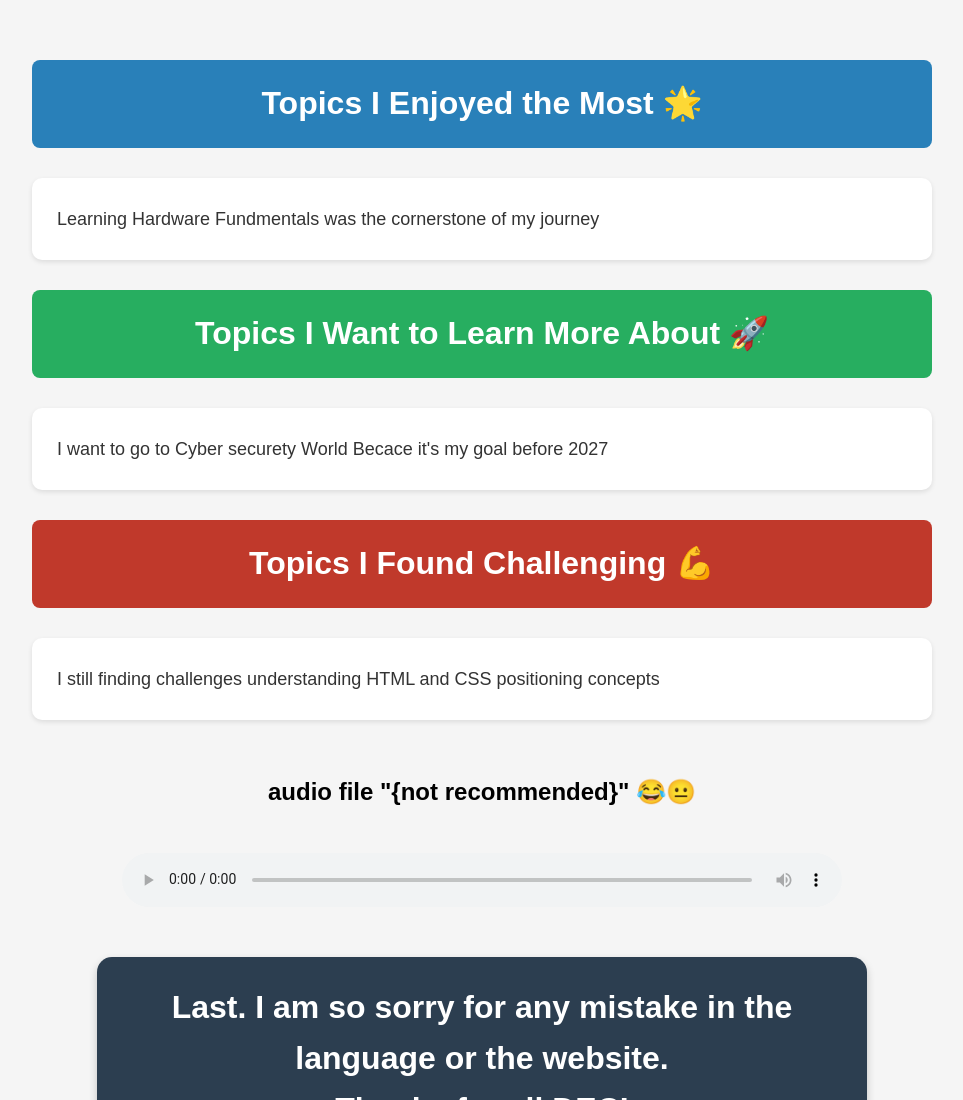
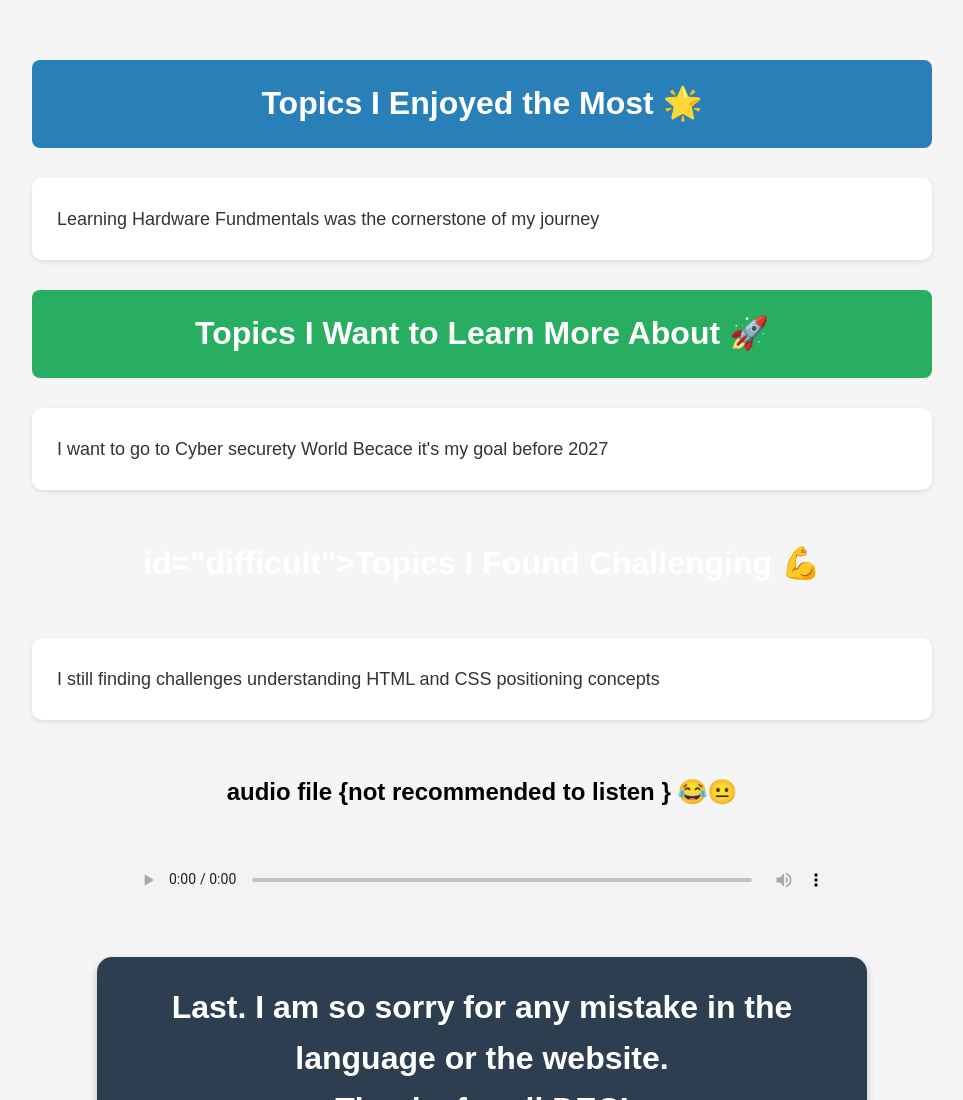
Before and after one commit to Ahmedfox301/demo, a plain HTML site: page index.html in a window 1280 px wide. Shown: the top 1100 px of the page, without its empty margins (158-1121 px from the left). Drawn offline with Linux system fonts and the light colour scheme.

Commit message:
Update index.html

```diff
--- a/index.html
+++ b/index.html
@@ -18,13 +18,13 @@
            I want to go to Cyber securety World Becace it's my goal before 2027
         </p>
 
-        <h1 id="difficult">Topics I Found Challenging 💪</h1>
+        <h1> id="difficult">Topics I Found Challenging 💪</h1>
         <p>
             I still finding challenges understanding HTML and CSS positioning concepts
         </p>
 
         <div class="audio-section">
-            <h2> audio file "{not recommended}" 😂😐</h2>
+            <h2> audio file {not recommended to listen } 😂😐</h2>
             <audio controls>
                 <source src="microCV.mp3" type="audio/mp3">
                 Your browser does not support the audio element.
```
